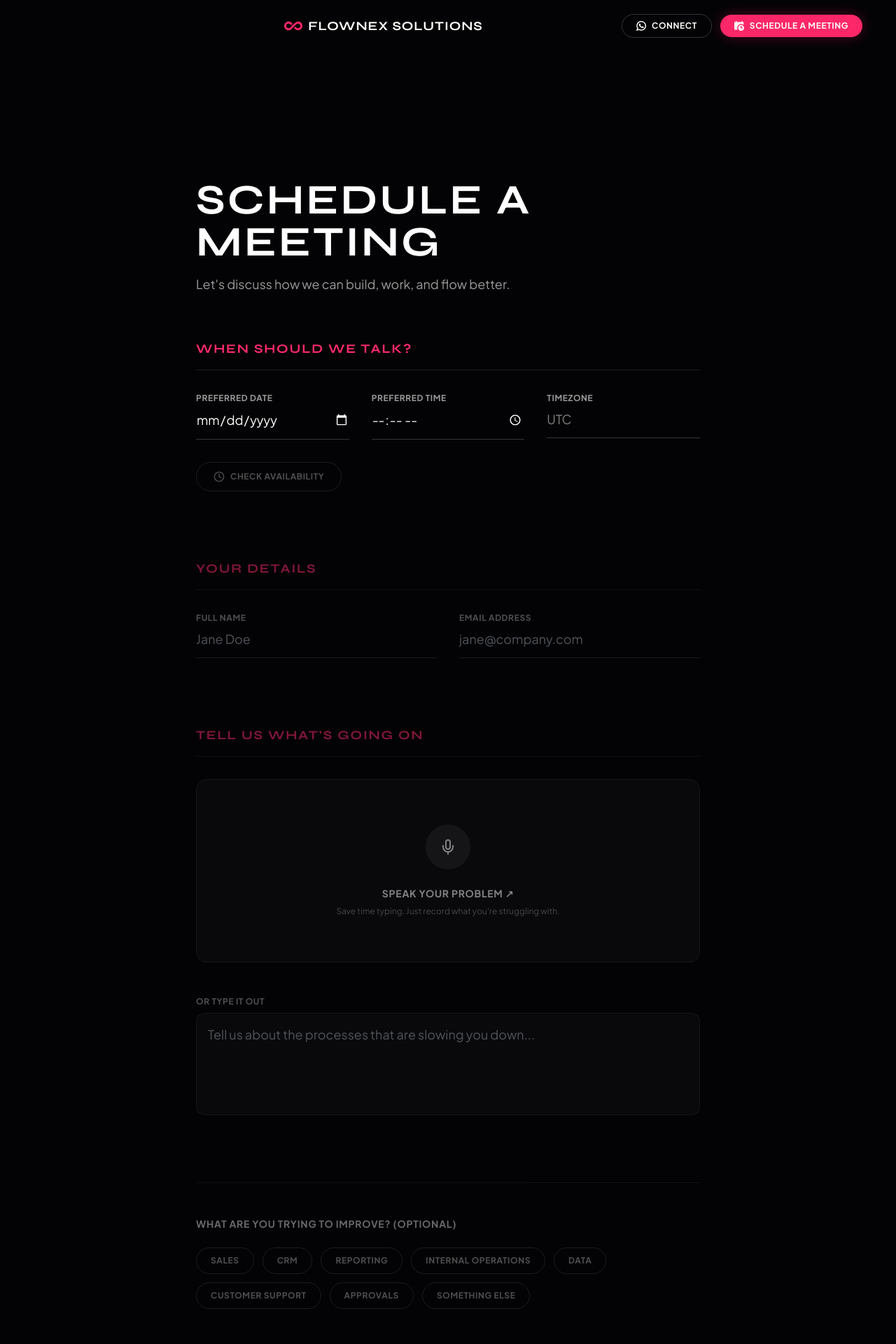
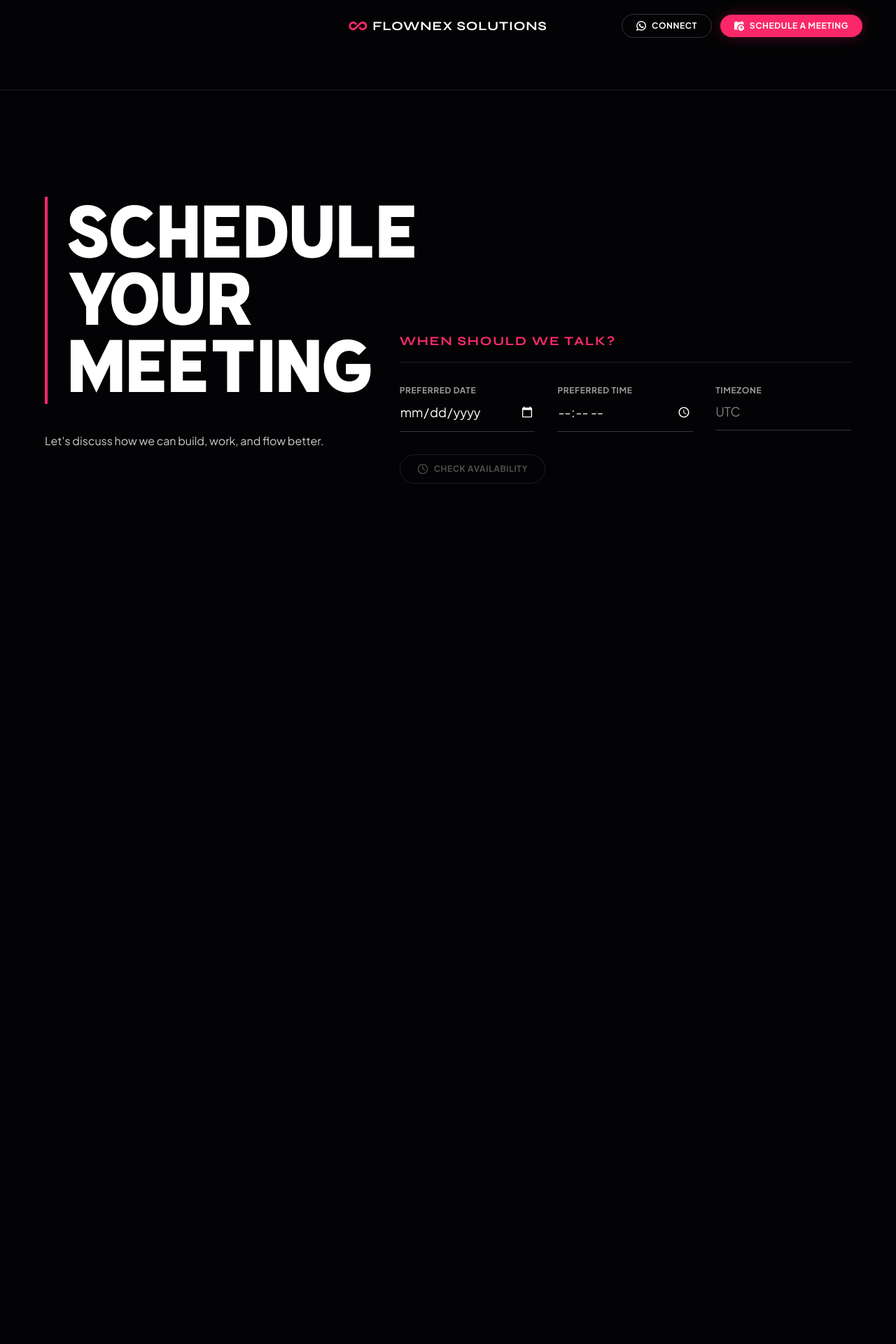
Before and after one commit to AlchemyKoushik/FlowNex-Website, a Next.js app: page /schedule in a window 1280 px wide. Shown: the top 1920 px of the page at 70% size. Built offline with nearby package versions, Linux system fonts and the light colour scheme.

Commit message:
SAM Page Change, Structural Changes

```diff
--- a/app/schedule/page.tsx
+++ b/app/schedule/page.tsx
@@ -11,9 +11,29 @@ export default function SchedulePage() {
       {/* Spacer for fixed header */}
       <div className="h-24 md:h-32"></div>
 
-      <div className="flex-1">
-        <ScheduleForm />
-      </div>
+      <section className="relative w-full flex-1 border-t border-white/10 bg-flownex-black px-6 py-28 text-flownex-white md:px-16 md:py-36">
+        <div className="mx-auto grid max-w-[1500px] grid-cols-1 items-start gap-12 lg:grid-cols-12 lg:gap-16 relative">
+          <aside className="self-start lg:sticky lg:top-[20vh] lg:col-span-5 lg:py-2 z-10">
+            <div className="space-y-8">
+              <div className="border-l-4 border-flownex-pink py-1 pl-6 sm:pl-8">
+                <h1 className="font-logo select-none text-5xl font-extrabold uppercase leading-[1] tracking-[0.08em] text-flownex-white sm:text-7xl lg:text-8xl">
+                  SCHEDULE<br />
+                  YOUR<br />
+                  MEETING
+                </h1>
+              </div>
+
+              <p className="max-w-md pt-2 font-body text-base font-normal leading-relaxed text-flownex-white/80">
+                Let&apos;s discuss how we can build, work, and flow better.
+              </p>
+            </div>
+          </aside>
+
+          <div className="min-w-0 lg:col-span-7 pt-[10vh] lg:pt-[25vh] pb-[10vh] lg:pb-[25vh]">
+            <ScheduleForm />
+          </div>
+        </div>
+      </section>
 
       <Footer />
     </main>
--- a/components/Header.tsx
+++ b/components/Header.tsx
@@ -14,7 +14,7 @@ export default function Header() {
       {/* Center - FlowNex brand mark / logo */}
       <a
         href="#"
-        className="pointer-events-auto group flex items-center gap-2 text-flownex-white no-underline focus:outline-none"
+        className="pointer-events-auto absolute left-1/2 top-1/2 -translate-x-1/2 -translate-y-1/2 group flex items-center gap-2 text-flownex-white no-underline focus:outline-none"
       >
         <svg
           width="26"
--- a/components/ScheduleForm.tsx
+++ b/components/ScheduleForm.tsx
@@ -2,6 +2,7 @@
 
 import React, { useState, useRef, useEffect } from 'react';
 import { gsap } from 'gsap';
+import { ScrollTrigger } from 'gsap/ScrollTrigger';
 import { Mic, Square, Play, Trash2, Check, ArrowRight, Loader2, Pause, Clock, AlertCircle } from 'lucide-react';
 import { submitMeetingRequest, MeetingRequestPayload, checkAvailability } from '@/lib/api';
 
@@ -43,13 +44,34 @@ export default function ScheduleForm() {
   const audioPlayerRef = useRef<HTMLAudioElement | null>(null);
   const containerRef = useRef<HTMLDivElement>(null);
 
-  // Focus effect for inputs
+  // Focus effect for form sections
   useEffect(() => {
+    gsap.registerPlugin(ScrollTrigger);
+
     if (containerRef.current) {
-      gsap.fromTo(containerRef.current,
-        { opacity: 0, y: 30 },
-        { opacity: 1, y: 0, duration: 1, ease: 'power3.out' }
-      );
+      const ctx = gsap.context(() => {
+        const sections = gsap.utils.toArray<HTMLElement>('.form-section');
+
+        sections.forEach((section) => {
+          gsap.fromTo(
+            section,
+            { opacity: 0, y: 50 },
+            {
+              opacity: 1,
+              y: 0,
+              duration: 1,
+              ease: 'power3.out',
+              scrollTrigger: {
+                trigger: section,
+                start: 'top 85%',
+                toggleActions: 'play none none reverse',
+              },
+            }
+          );
+        });
+      }, containerRef);
+
+      return () => ctx.revert();
     }
   }, []);
 
@@ -276,19 +298,10 @@ export default function ScheduleForm() {
   }
 
   return (
-    <div className="w-full max-w-3xl mx-auto px-6 py-24 md:py-32" ref={containerRef}>
-      <div className="mb-16">
-        <h1 className="font-headline text-4xl md:text-6xl font-bold uppercase tracking-wider text-flownex-white mb-4">
-          SCHEDULE A MEETING
-        </h1>
-        <p className="font-body text-flownex-white/60 text-lg">
-          Let&apos;s discuss how we can build, work, and flow better.
-        </p>
-      </div>
-
+    <div className="w-full" ref={containerRef}>
       <form onSubmit={handleSubmit} className="space-y-24">
         {/* Section 01 */}
-        <section className="space-y-8">
+        <section className="form-section space-y-8">
           <h2 className="font-headline text-flownex-pink text-lg font-bold tracking-widest uppercase border-b border-flownex-white/10 pb-4">
             WHEN SHOULD WE TALK?
           </h2>
@@ -396,7 +409,7 @@ export default function ScheduleForm() {
         </section>
 
         {/* Section 02 */}
-        <section className={`space-y-8 transition-opacity duration-500 ${availabilityStatus === 'available' ? 'opacity-100' : 'opacity-50 pointer-events-none'}`}>
+        <section className={`form-section space-y-8 transition-opacity duration-500 ${availabilityStatus === 'available' ? 'opacity-100' : 'opacity-50 pointer-events-none'}`}>
           <h2 className="font-headline text-flownex-pink text-lg font-bold tracking-widest uppercase border-b border-flownex-white/10 pb-4">
             YOUR DETAILS
           </h2>
@@ -429,7 +442,7 @@ export default function ScheduleForm() {
         </section>
 
         {/* Section 03 */}
-        <section className={`space-y-8 transition-opacity duration-500 ${availabilityStatus === 'available' ? 'opacity-100' : 'opacity-50 pointer-events-none'}`}>
+        <section className={`form-section space-y-8 transition-opacity duration-500 ${availabilityStatus === 'available' ? 'opacity-100' : 'opacity-50 pointer-events-none'}`}>
           <h2 className="font-headline text-flownex-pink text-lg font-bold tracking-widest uppercase border-b border-flownex-white/10 pb-4">
             TELL US WHAT&apos;S GOING ON
           </h2>
@@ -533,7 +546,7 @@ export default function ScheduleForm() {
         </section>
 
         {/* Section 04 - Optional */}
-        <section className={`space-y-12 border-t border-flownex-white/10 pt-12 transition-opacity duration-500 ${availabilityStatus === 'available' ? 'opacity-100' : 'opacity-50 pointer-events-none'}`}>
+        <section className={`form-section space-y-12 border-t border-flownex-white/10 pt-12 transition-opacity duration-500 ${availabilityStatus === 'available' ? 'opacity-100' : 'opacity-50 pointer-events-none'}`}>
           <div className="space-y-6">
             <h3 className="font-body text-sm font-bold uppercase tracking-wider text-flownex-white/80">
               WHAT ARE YOU TRYING TO IMPROVE? (OPTIONAL)
@@ -580,7 +593,7 @@ export default function ScheduleForm() {
         </section>
 
         {/* Submit */}
-        <div className={`pt-8 border-t border-flownex-white/10 flex items-center justify-between transition-opacity duration-500 ${availabilityStatus === 'available' ? 'opacity-100' : 'opacity-50 pointer-events-none'}`}>
+        <div className={`form-section pt-8 border-t border-flownex-white/10 flex items-center justify-between transition-opacity duration-500 ${availabilityStatus === 'available' ? 'opacity-100' : 'opacity-50 pointer-events-none'}`}>
           <p className="font-body text-xs text-flownex-white/40 max-w-xs">
             By submitting this form, you agree to our privacy policy.
           </p>
```
Also changed, not shown: 1 other file (tests, documents, lock files or other folders).
